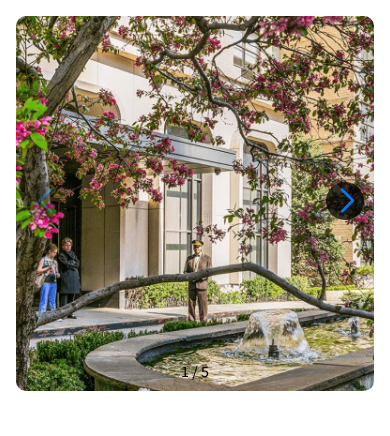
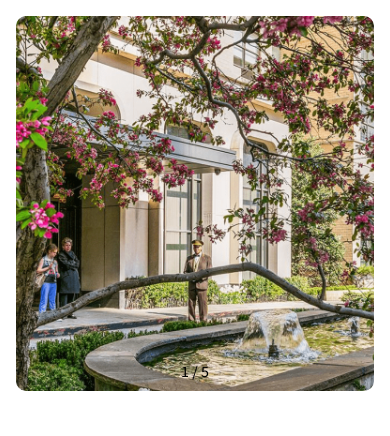
Before and after one commit to shariful10/jiibs, a Next.js app: page /building-details in a window 390 px wide. Shown: the top 436 px of the page. Built offline with nearby package versions, Linux system fonts and the light colour scheme.

Commit message:
updated mobile slider

```diff
--- a/src/Components/BuildingSlider/SliderMobile.jsx
+++ b/src/Components/BuildingSlider/SliderMobile.jsx
@@ -8,10 +8,10 @@ import { Swiper, SwiperSlide } from "swiper/react";
 // Import Swiper styles
 import "swiper/css";
 import "swiper/css/pagination";
-import "swiper/css/navigation";
+import "./styles.css";
 
 // import required modules
-import { Pagination, Navigation } from "swiper/modules";
+import { Pagination } from "swiper/modules";
 import Image from "next/image";
 const images = [1, 2, 3, 4, 5];
 
@@ -22,12 +22,12 @@ export default function BuildingSliderMobile() {
         pagination={{
           type: "fraction",
         }}
-        navigation={true}
-        modules={[Pagination, Navigation]}
-        className="!w-full !h-full !m-0 !relative"
+        navigation={false}
+        modules={[Pagination]}
+        className="!w-full !h-full rounded-lg !relative swiper_mobile_building_details"
       >
         {images?.map((img, index) => (
-          <SwiperSlide key={index} className="!w-full !h-full !m-0 rounded-lg">
+          <SwiperSlide key={index} className="!w-full !h-full rounded-lg">
             <Image
               src={sliderImage}
               className="w-full h-full rounded-lg"
--- a/src/Components/BuildingSlider/styles.css
+++ b/src/Components/BuildingSlider/styles.css
@@ -54,3 +54,7 @@
   border-radius: 10px;
   object-fit: cover;
 }
+
+.swiper_mobile_building_details > .swiper-wrapper {
+  gap: 0 !important;
+}
```
